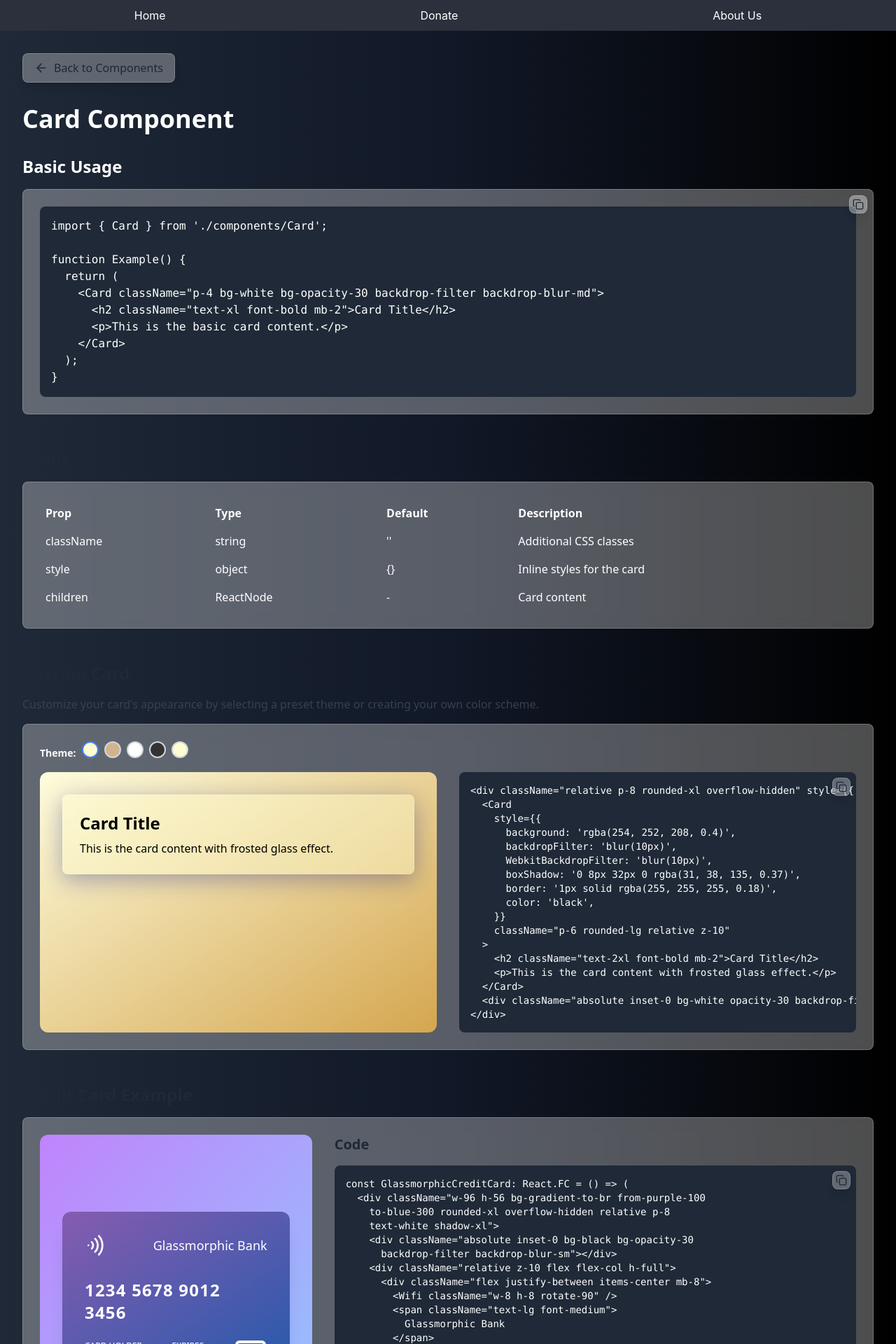
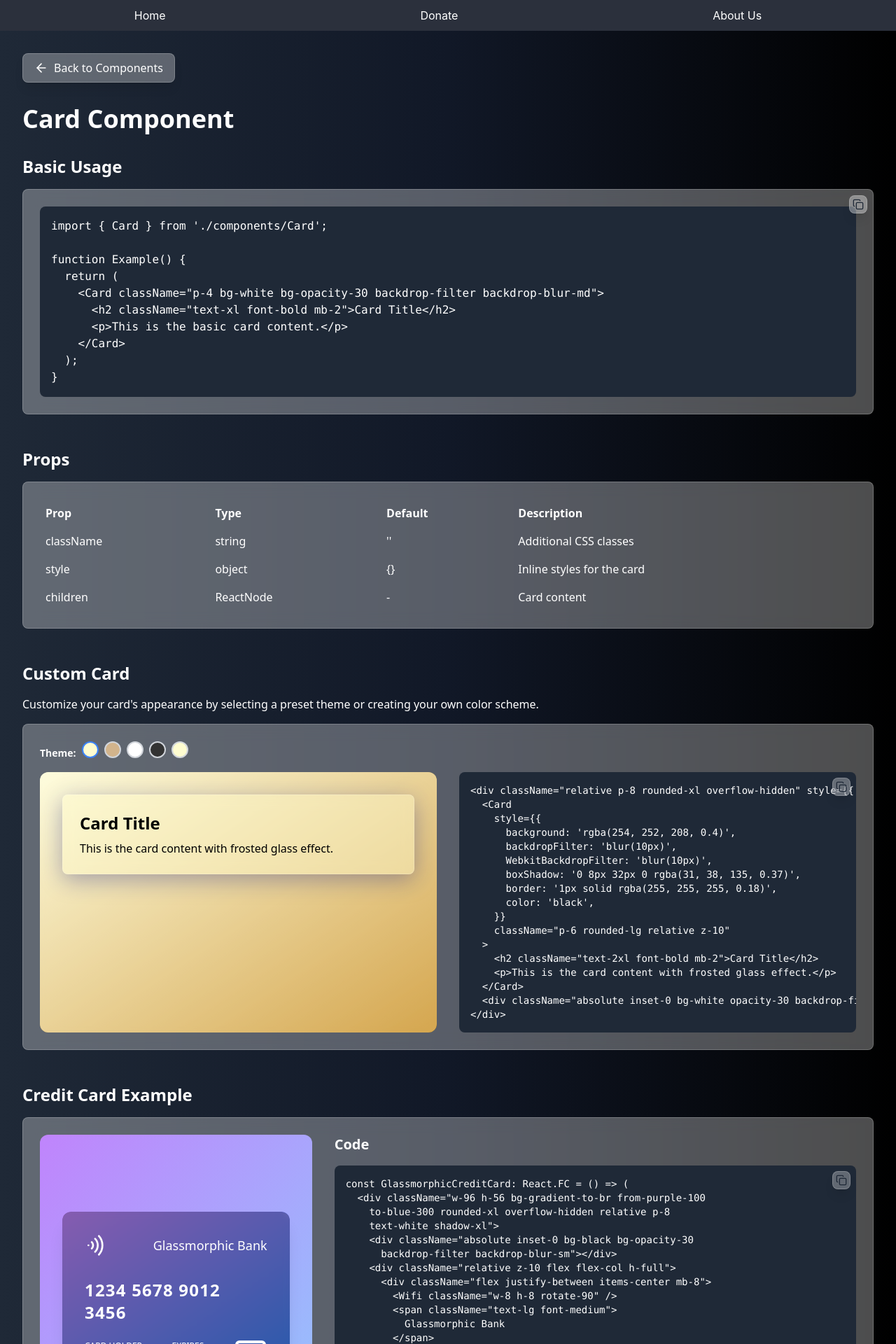
Before and after one commit to Jaishree2310/GlassyUI-Components, a React (Create React App) app: page /card-details in a window 1280 px wide. Shown: the top 1920 px of the page at 70% size. Built offline with nearby package versions, Linux system fonts and the light colour scheme.

Commit message:
Updated CardDetailsPage

```diff
--- a/src/components/CardDetailsPage.tsx
+++ b/src/components/CardDetailsPage.tsx
@@ -171,7 +171,7 @@ const CardDetailsPage: React.FC = () => {
       <BackToTopButton />
       <button
         onClick={() => navigate(-1)}
-        className='mb-8 flex items-center px-4 py-2 bg-white bg-opacity-30 backdrop-filter backdrop-blur-md border border-white border-opacity-20 rounded-lg shadow-lg hover:bg-opacity-40 transition-all duration-300 text-gray-800'
+        className='mb-8 flex items-center px-4 py-2 bg-white bg-opacity-30 backdrop-filter backdrop-blur-md border border-white border-opacity-20 rounded-lg shadow-lg hover:bg-opacity-40 transition-all duration-300 text-white'
       >
         <ArrowLeft size={20} className='mr-2' />
         Back to Components
@@ -214,7 +214,7 @@ function Example() {
 
       {/* Props */}
       <section className='mb-12'>
-        <h2 className='text-2xl font-bold mb-4 text-gray-800'>Props</h2>
+        <h2 className='text-2xl font-bold mb-4 text-white'>Props</h2>
         <div className='bg-white bg-opacity-30 backdrop-filter backdrop-blur-md border border-white border-opacity-20 rounded-lg p-6 max-sm:px-1'>
           <div className='overflow-x-auto'>
             <table className='w-full'>
@@ -253,8 +253,8 @@ function Example() {
 
       {/* Custom Card Section */}
       <section className='mb-12'>
-        <h2 className='text-2xl font-bold mb-4 text-gray-800'>Custom Card</h2>
-        <p className='mb-4 text-gray-700'>
+        <h2 className='text-2xl font-bold mb-4 text-white'>Custom Card</h2>
+        <p className='mb-4 text-white'>
           Customize your card's appearance by selecting a preset theme or
           creating your own color scheme.
         </p>
@@ -287,7 +287,7 @@ function Example() {
       {/* Credit Card Example */}
       {/* Credit Card Example */}
       <section className='mb-12'>
-        <h2 className='text-2xl font-bold mb-4 text-gray-800'>
+        <h2 className='text-2xl font-bold mb-4 text-white'>
           Credit Card Example
         </h2>
         <div className='bg-white bg-opacity-30 backdrop-filter backdrop-blur-md border border-white border-opacity-20 rounded-lg p-6 max-sm:px-1'>
@@ -296,7 +296,7 @@ function Example() {
               <CreditCardExample />
             </div>
             <div className='lg:w-2/3'>
-              <h3 className='text-xl font-semibold mb-4 text-gray-800'>Code</h3>
+              <h3 className='text-xl font-semibold mb-4 text-white'>Code</h3>
               <div className='relative'>
                 <pre className='bg-gray-800 text-white p-4 rounded-lg overflow-x-auto text-sm max-h-[400px] whitespace-pre-wrap break-words max-sm:text-[0.55rem]'>
                   <code>
```
Also changed, not shown: 1 other file (tests, documents, lock files or other folders).
